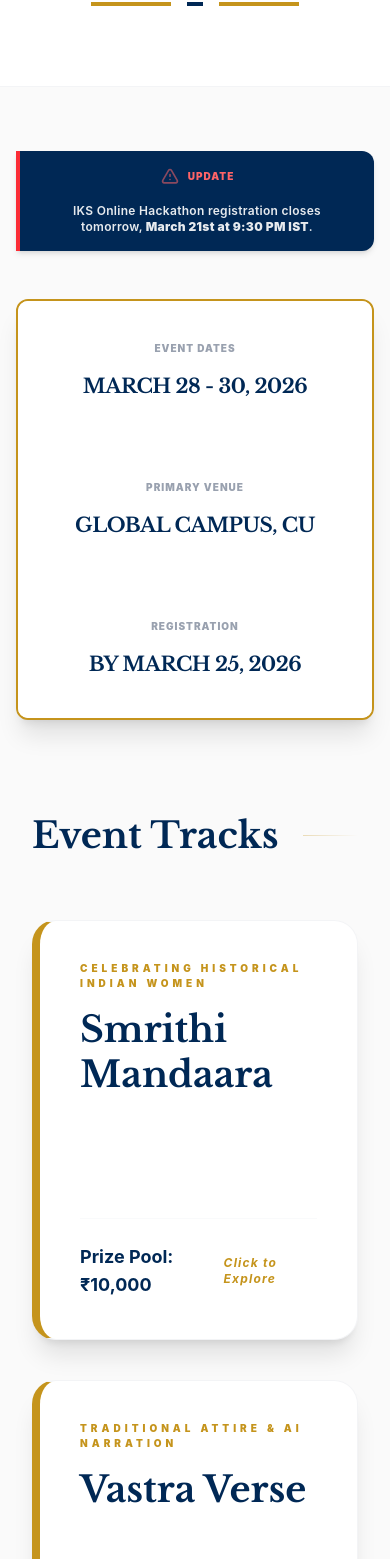
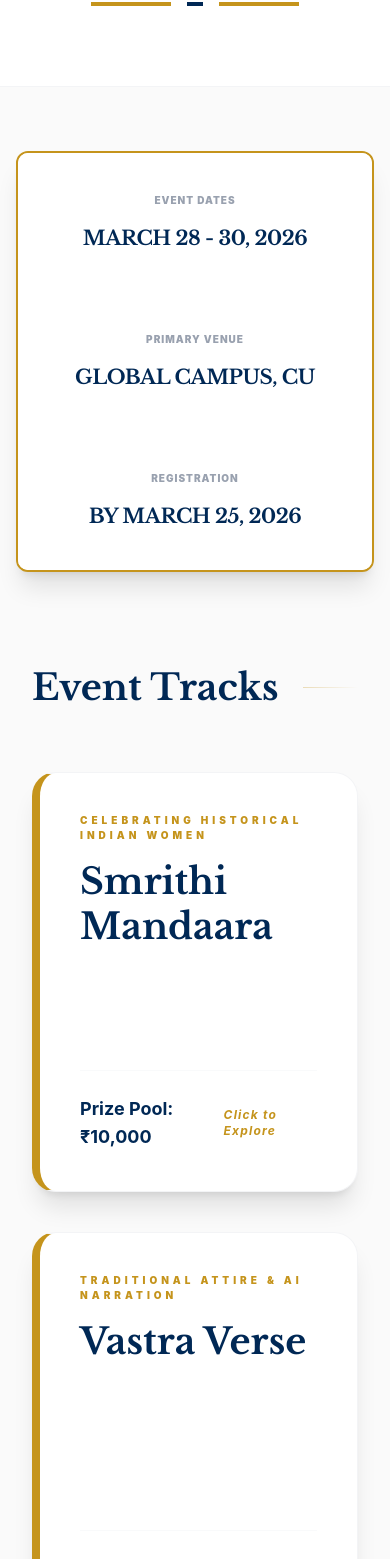
Before and after one commit to Rzooro/Samyuti, a React (Vite) app: page / in a window 390 px wide. Shown: the part 428-1987 px from the top of the page. Built offline with nearby package versions, Linux system fonts and the light colour scheme.

Commit message:
UpdateRemoved

```diff
--- a/src/App.jsx
+++ b/src/App.jsx
@@ -120,31 +120,6 @@ function App() {
       </section>
 
       <main className="max-w-7xl mx-auto px-4 py-16">
-        {/* Global Announcement Banner */}
-        <div className="bg-[#002855] border-l-4 border-red-500 text-white px-6 py-4 rounded-r-xl mb-12 flex flex-col md:flex-row items-center justify-center gap-4 shadow-md">
-          <div className="flex items-center gap-2 text-red-400">
-            <svg
-              className="w-5 h-5 animate-pulse"
-              fill="none"
-              stroke="currentColor"
-              viewBox="0 0 24 24">
-              <path
-                strokeLinecap="round"
-                strokeLinejoin="round"
-                strokeWidth="2"
-                d="M12 9v2m0 4h.01m-6.938 4h13.856c1.54 0 2.502-1.667 1.732-3L13.732 4c-.77-1.333-2.694-1.333-3.464 0L3.34 16c-.77 1.333.192 3 1.732 3z"
-              />
-            </svg>
-            <span className="font-black uppercase tracking-widest text-[10px] md:text-xs">
-              Update
-            </span>
-          </div>
-          <span className="text-xs md:text-sm font-semibold tracking-wide text-center md:text-left opacity-90">
-            IKS Online Hackathon registration closes tomorrow,{" "}
-            <strong>March 21st at 9:30 PM IST</strong>.
-          </span>
-        </div>
-
         <div className="grid grid-cols-1 md:grid-cols-3 gap-0 mb-24 border-2 border-[#C5941C] rounded-xl overflow-hidden shadow-xl bg-white">
           <InfoBox label="Event Dates" value="MARCH 28 - 30, 2026" />
           <InfoBox label="Primary Venue" value="GLOBAL CAMPUS, CU" border />
@@ -191,23 +166,6 @@ function App() {
                         Scheduled Date
                       </strong>
                       <p className="text-lg font-bold">{activeEvent.date}</p>
-                      {activeEvent.deadline && (
-                        <p className="text-xs font-black text-red-600 mt-1 uppercase tracking-widest flex items-center gap-1">
-                          <svg
-                            className="w-4 h-4"
-                            fill="none"
-                            stroke="currentColor"
-                            viewBox="0 0 24 24">
-                            <path
-                              strokeLinecap="round"
-                              strokeLinejoin="round"
-                              strokeWidth="2"
-                              d="M12 9v2m0 4h.01m-6.938 4h13.856c1.54 0 2.502-1.667 1.732-3L13.732 4c-.77-1.333-2.694-1.333-3.464 0L3.34 16c-.77 1.333.192 3 1.732 3z"
-                            />
-                          </svg>
-                          Closes: {activeEvent.deadline}
-                        </p>
-                      )}
                     </div>
                     <div>
                       <strong className="uppercase text-[10px] font-black tracking-widest block mb-3 text-gray-400">
--- a/src/EventSection.jsx
+++ b/src/EventSection.jsx
@@ -243,17 +243,6 @@ function EventCard({ event, onOpen }) {
           Event Intel
         </h4>
         <div className="flex-1 overflow-y-auto pr-2 space-y-6 text-white/90 text-sm scrollbar-thin scrollbar-thumb-[#C5941C] scrollbar-track-transparent">
-          <div>
-            <strong className="text-[#C5941C] text-[10px] uppercase block mb-1">
-              Schedule:
-            </strong>
-            {event.date}
-            {event.deadline && (
-              <span className="block mt-1 text-red-400 font-bold text-[10px] uppercase tracking-widest">
-                ⚠️ Closes: {event.deadline}
-              </span>
-            )}
-          </div>
           <p>
             <strong className="text-[#C5941C] text-[10px] uppercase block mb-1">
               Context:
```
